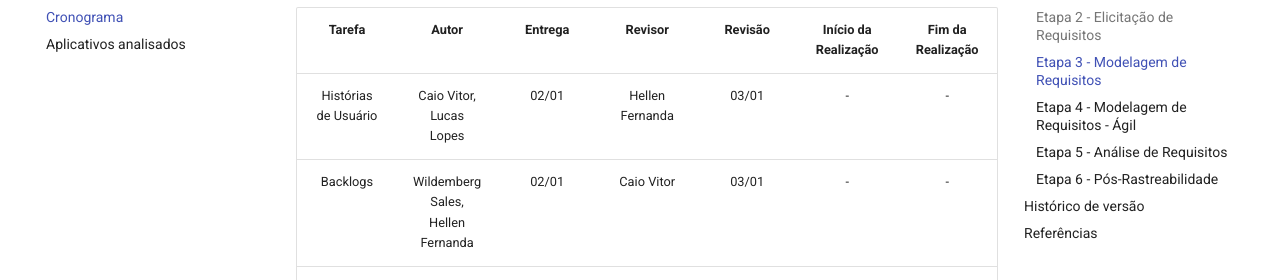
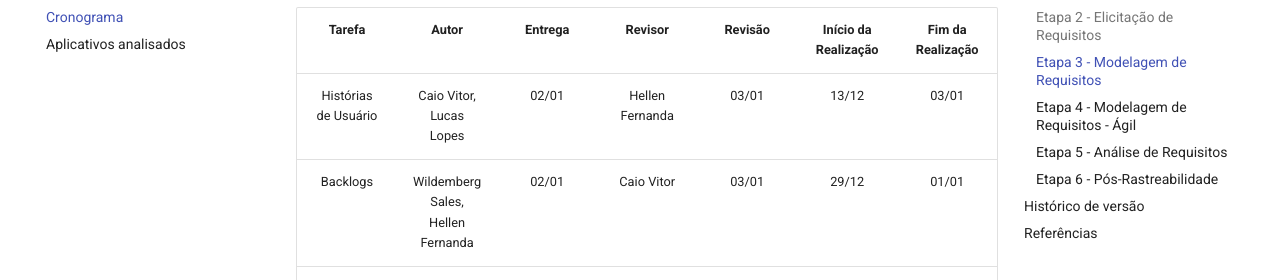
Before and after one commit to Requisitos-de-Software/2022.2-Grasshopper, an MkDocs documentation site: the page built from docs/planejamento/cronograma.md, in a window 1280 px wide and 900 px high, scrolled down 3220 px. Shown: the part 172-452 px from the top of the window. Built offline with MkDocs 1.6.1 and Material for MkDocs 9.7.7, drawn with Linux system fonts in a browser that asks for light colours; comment, search, counter and statistics services are not loaded.

Commit message:
Atualização das datas
Signed-off-by: luclopesr <luclopesr@gmail.com>

```diff
--- a/docs/planejamento/cronograma.md
+++ b/docs/planejamento/cronograma.md
@@ -65,8 +65,8 @@ OBS.: as gravações das apresentações ocorrerão sempre 1 dia antes da data d
 
 | Tarefa | Autor | Entrega | Revisor | Revisão | Início da Realização | Fim da Realização |
 | :----: | :---: | :-----: | :-----: | :-----: | :------------------: | :---------------: |
-| Histórias de Usuário | Caio Vitor, Lucas Lopes | 02/01 | Hellen Fernanda |  03/01   | - | - |
-| Backlogs | Wildemberg Sales, Hellen Fernanda | 02/01 | Caio Vitor |  03/01   | - | - |
+| Histórias de Usuário | Caio Vitor, Lucas Lopes | 02/01 | Hellen Fernanda |  03/01   | 13/12 | 03/01 |
+| Backlogs | Wildemberg Sales, Hellen Fernanda | 02/01 | Caio Vitor |  03/01   | 29/12 | 01/01 |
 | NFR Framework | João Pedro, Philipe de Sousa | 02/01 | João Pedro |  03/01   | 29/12| 02/01 |
 | Atas das Reuniões | Lucas Lopes | 02/01 | Philipe de Sousa |  03/01   | - | - |
 
```
